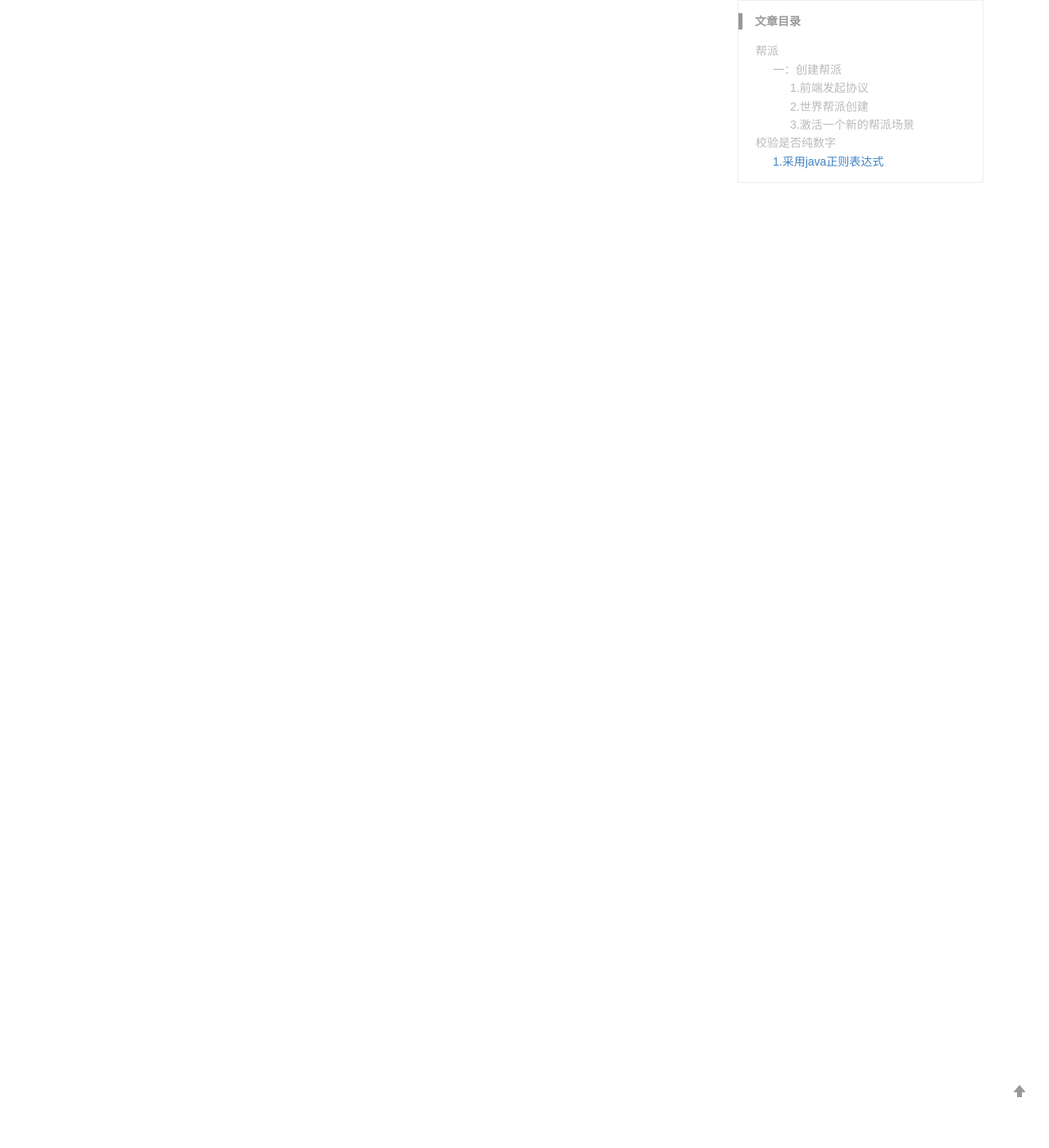
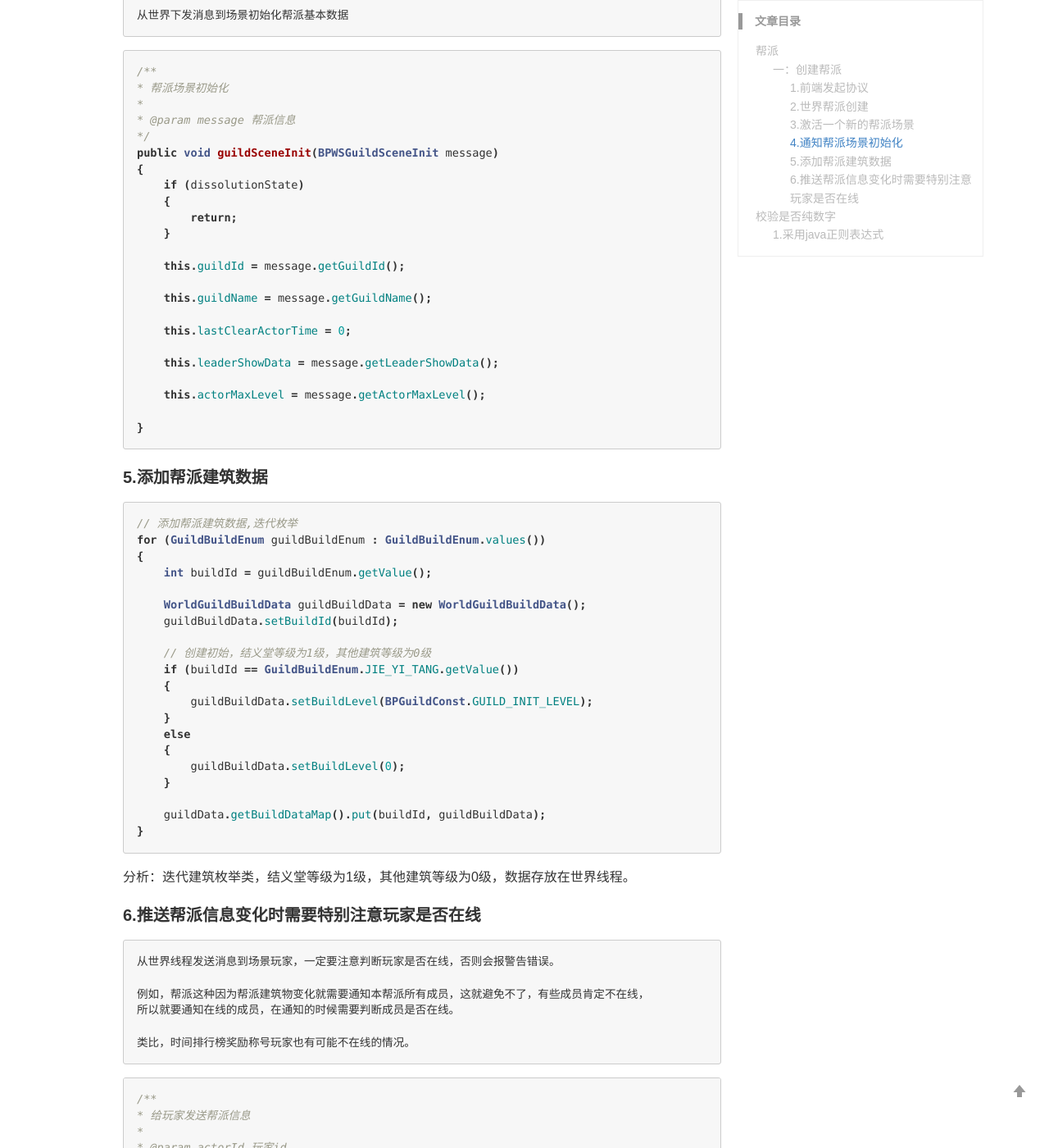
Before and after one commit to lizb0907/lizb0907.github.io, a Jekyll site: the page built from _posts/mmo-game/2018-08-21-Guild.md, in a window 1280 px wide and 1400 px high, scrolled down 3935 px. Shown: the whole window at 82% size. Built offline with Jekyll 4.4.1, drawn with Linux system fonts in a browser that asks for light colours; comment, search, counter and statistics services are not loaded; some of the changed text lies outside the part shown.

Commit message:
update 帮派 01

````diff
--- a/_posts/mmo-game/2018-08-21-Guild.md
+++ b/_posts/mmo-game/2018-08-21-Guild.md
@@ -126,7 +126,164 @@ public void guildCreate(long actorID, String name, String notice, int label, int
 
 #### 3.激活一个新的帮派场景
 
+```java
+/**
+* 激活一个新的帮派场景并返回线id
+* @return
+*/
+public int activeNewGuildSceneline()
+{
+    return activeSceneline(DictSceneDefineData.guildSceneId);
+}
+```
 
+```java
+/** 激活新场景 */
+public int activeSceneline(int sceneID)
+{
+    SceneContainer sceneContainer = allSceneMap.get(sceneID);
+    if (sceneContainer == null)
+    {
+        BPLog.BP_SCENE.warn("no sceneID create, id:{}", sceneID);
+        return BPErrorCodeEnum.SCENE_NO_SCENE_ID_BE_CREATED;
+    }
+    return activeNewSceneline(sceneContainer);
+}
+```
+```java
+/**
+* 激活一个新的场景线路,激活,并执行
+* @param container
+* @return 激活的线id
+*/
+private int activeNewSceneline(SceneContainer container)
+{
+    //按照顺序,激活一个场景线，取一个SceneUnit就直接return返回了
+    SceneUnit sceneUnit = container.activeNewSceneLine();
+    if (sceneUnit == null)
+    {
+        return BPErrorCodeEnum.SCENE_LINE_IS_FULL;
+    }
+
+    // 单一派发
+    if (container.getSceneStructType() == SceneStructTypeEnum.SINGLE)
+    {
+        //service派发给processor池执行
+        runNewSceneLine(sceneUnit);
+    }
+}
+```
+分析：帮派是同一个场景，如果有新的帮派创建只是激活一个新的线。
+
+#### 4.通知帮派场景初始化
+```sh
+从世界下发消息到场景初始化帮派基本数据
+```
+
+```java
+/**
+* 帮派场景初始化
+*
+* @param message 帮派信息
+*/
+public void guildSceneInit(BPWSGuildSceneInit message)
+{
+    if (dissolutionState)
+    {
+        return;
+    }
+
+    this.guildId = message.getGuildId();
+
+    this.guildName = message.getGuildName();
+
+    this.lastClearActorTime = 0;
+
+    this.leaderShowData = message.getLeaderShowData();
+
+    this.actorMaxLevel = message.getActorMaxLevel();
+
+}
+```
+
+#### 5.添加帮派建筑数据
+```java
+// 添加帮派建筑数据,迭代枚举
+for (GuildBuildEnum guildBuildEnum : GuildBuildEnum.values())
+{
+    int buildId = guildBuildEnum.getValue();
+
+    WorldGuildBuildData guildBuildData = new WorldGuildBuildData();
+    guildBuildData.setBuildId(buildId);
+
+    // 创建初始，结义堂等级为1级，其他建筑等级为0级
+    if (buildId == GuildBuildEnum.JIE_YI_TANG.getValue())
+    {
+        guildBuildData.setBuildLevel(BPGuildConst.GUILD_INIT_LEVEL);
+    }
+    else
+    {
+        guildBuildData.setBuildLevel(0);
+    }
+
+    guildData.getBuildDataMap().put(buildId, guildBuildData);
+}
+```
+分析：迭代建筑枚举类，结义堂等级为1级，其他建筑等级为0级，数据存放在世界线程。
+
+#### 6.推送帮派信息变化时需要特别注意玩家是否在线
+```sh
+从世界线程发送消息到场景玩家，一定要注意判断玩家是否在线，否则会报警告错误。
+
+例如，帮派这种因为帮派建筑物变化就需要通知本帮派所有成员，这就避免不了，有些成员肯定不在线，
+所以就要通知在线的成员，在通知的时候需要判断成员是否在线。
+
+类比，时间排行榜奖励称号玩家也有可能不在线的情况。
+```
+
+```java
+/**
+* 给玩家发送帮派信息
+*
+* @param actorId 玩家id
+* @param pbGuildData 帮派id
+*/
+private void guildBaseInfoNotice(long actorId, BPStruct.PBGuildData pbGuildData)
+{
+    if (!getWorldService().playerIsOnline(actorId))
+    {
+        return;
+    }
+
+    BPWSGuildBaseInfoNotice message = new BPWSGuildBaseInfoNotice(MessageIDConst.WS_GUILD_BASE_INFO_NOTICE, actorId);
+    message.setPbGuildData(pbGuildData);
+    sendMessageToActor(actorId, message);
+}
+```
+
+```java
+/**
+* 发送消息给指定actor所在的场景
+* @param actorID
+* @param message
+*/
+public void sendMessageToActor(long actorID, AbstractServiceMessage message)
+{
+    BPActorSceneMessage sceneMessage = new BPActorSceneMessage(actorID, message);
+
+    //如果玩家此时不在线了，通过玩家id从world上的场景管理器拿到scene为null，就会报警告
+    AbstractBPScene scene = sceneManager.getSceneByActorID(actorID);
+
+    if (scene != null)
+    {
+        sendMessage(scene, sceneMessage);
+    }
+    else
+    {
+        BPLog.BP_SYSTEM.warn("sendMessageToActor:{}, actor not in the scene, msg:{}", actorID, message);
+    }
+}
+```
 
 ## 校验是否纯数字
 
````
